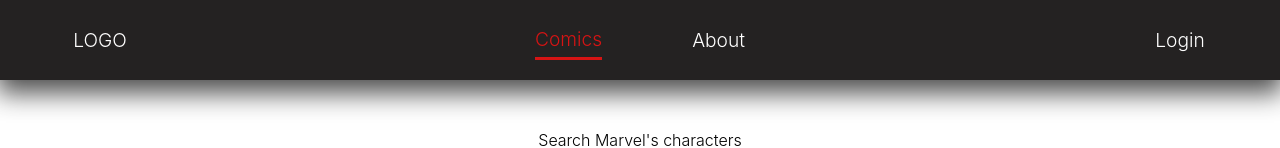
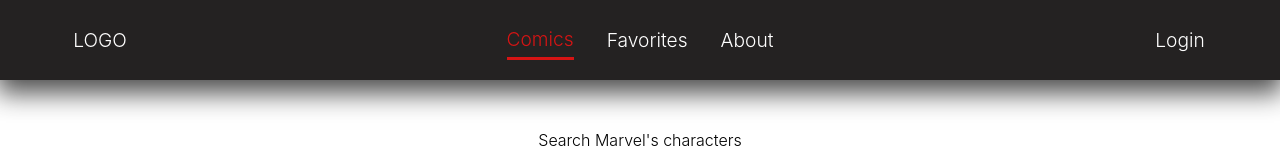
Before and after one commit to DujeV/blank_task, a React (Create React App) app: page / in a window 1280 px wide. Shown: the top 148 px of the page. Built offline with nearby package versions, Linux system fonts and the light colour scheme; no server answers.

Commit message:
added favorites tab

```diff
--- a/src/const/index.js
+++ b/src/const/index.js
@@ -2,6 +2,10 @@ const tabs = [
   {
     to: "/",
     route: "Comics",
+  },
+  {
+    to: "/favorites",
+    route: "Favorites",
   },
   {
     to: "/about",
```
